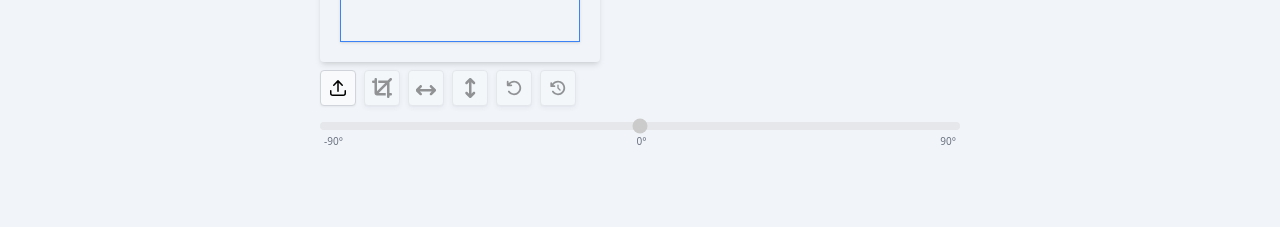
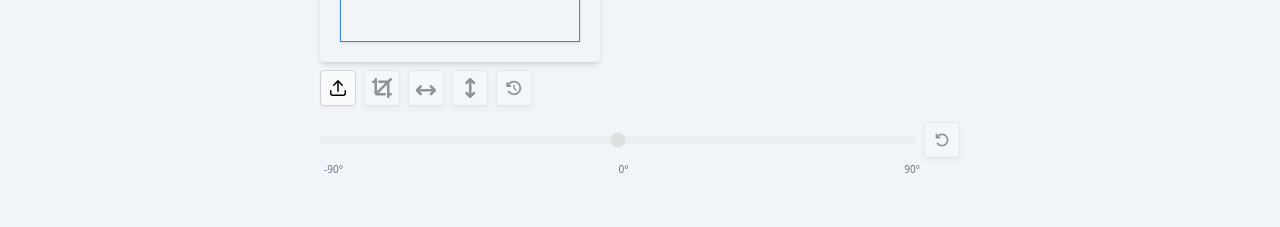
Before and after one commit to skwebs/rc-crop-print, a React (Vite) app: page / in a window 1280 px wide. Shown: the part 363-590 px from the top of the page. Built offline with nearby package versions, Linux system fonts and the light colour scheme.

Commit message:
ux: relocate reset rotation button next to slider for better context

```diff
--- a/src/pages/CropAndGrid/SubComponents/CropTools.jsx
+++ b/src/pages/CropAndGrid/SubComponents/CropTools.jsx
@@ -79,19 +79,6 @@ const CropTools = ({
         </ButtonIcon>
 
         <ButtonIcon
-          title="Reset Rotation"
-          onClick={handleResetRotate}
-          disabled={!isImageLoaded || rotateValue === 0}>
-          <svg
-            xmlns="http://www.w3.org/2000/svg"
-            viewBox="0 0 640 640"
-            fill="currentColor"
-            style={{ width: 18 }}>
-            <path d="M320 128C263.2 128 212.1 152.7 176.9 192L224 192C241.7 192 256 206.3 256 224C256 241.7 241.7 256 224 256L96 256C78.3 256 64 241.7 64 224L64 96C64 78.3 78.3 64 96 64C113.7 64 128 78.3 128 96L128 150.7C174.9 97.6 243.5 64 320 64C461.4 64 576 178.6 576 320C576 461.4 461.4 576 320 576C233 576 156.1 532.6 109.9 466.3C99.8 451.8 103.3 431.9 117.8 421.7C132.3 411.5 152.2 415.1 162.4 429.6C197.2 479.4 254.8 511.9 320 511.9C426 511.9 512 425.9 512 319.9C512 213.9 426 128 320 128z" />
-          </svg>
-        </ButtonIcon>
-
-        <ButtonIcon
           title="Reset All"
           onClick={handleResetAll}
           disabled={!isImageLoaded}>
@@ -105,6 +92,7 @@ const CropTools = ({
         </ButtonIcon>
 
         <div className="flex flex-col w-full mt-2">
+          <div className="flex items-center gap-2">
             <input
               type="range"
               min="-90"
@@ -113,9 +101,25 @@ const CropTools = ({
               value={rotateValue}
               onChange={(e) => handleRotate(e.target.value)}
               disabled={!isImageLoaded}
-            className="w-full h-2 bg-gray-200 rounded-lg appearance-none cursor-pointer accent-blue-600"
+              className={`w-full h-2 bg-gray-200 rounded-lg appearance-none accent-blue-600 transition-all ${
+                isImageLoaded ? "cursor-pointer" : "cursor-not-allowed opacity-50"
+              }`}
             />
-          <div className="flex justify-between text-[10px] text-gray-500 px-1 mt-1">
+            <ButtonIcon
+              title="Reset Rotation"
+              onClick={handleResetRotate}
+              disabled={!isImageLoaded || rotateValue === 0}
+              className="w-8 h-8 flex-shrink-0">
+              <svg
+                xmlns="http://www.w3.org/2000/svg"
+                viewBox="0 0 640 640"
+                fill="currentColor"
+                style={{ width: 16 }}>
+                <path d="M320 128C263.2 128 212.1 152.7 176.9 192L224 192C241.7 192 256 206.3 256 224C256 241.7 241.7 256 224 256L96 256C78.3 256 64 241.7 64 224L64 96C64 78.3 78.3 64 96 64C113.7 64 128 78.3 128 96L128 150.7C174.9 97.6 243.5 64 320 64C461.4 64 576 178.6 576 320C576 461.4 461.4 576 320 576C233 576 156.1 532.6 109.9 466.3C99.8 451.8 103.3 431.9 117.8 421.7C132.3 411.5 152.2 415.1 162.4 429.6C197.2 479.4 254.8 511.9 320 511.9C426 511.9 512 425.9 512 319.9C512 213.9 426 128 320 128z" />
+              </svg>
+            </ButtonIcon>
+          </div>
+          <div className="flex justify-between text-[10px] text-gray-500 px-1 mt-1 pr-10">
             <span>-90°</span>
             <span>0°</span>
             <span>90°</span>
```
Lines whose indentation alone changed are shown as unchanged.
